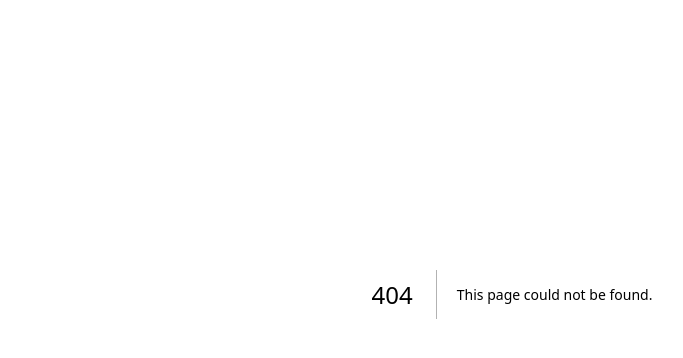
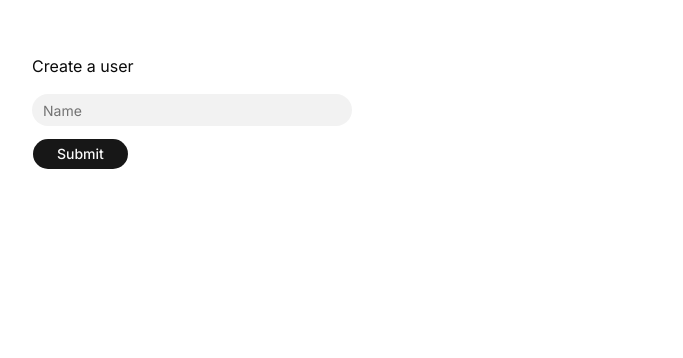
Before and after one commit to isemilia/nextjs-with-postgresql, a Next.js app: page /users in a window 1280 px wide. Before the commit this address had no page. Shown: the part 106-464 px from the top of the page, without its empty margins (128-811 px from the left). Built offline with nearby package versions, Linux system fonts and the light colour scheme.

Commit message:
Create user in postgresql

```diff
--- a/package.json
+++ b/package.json
@@ -14,6 +14,7 @@
     "cn": "^0.2.5",
     "lucide-react": "^1.41.0",
     "next": "16.3.4",
+    "pg": "^8.23.0",
     "react": "19.2.8",
     "react-dom": "19.2.8",
     "shadcn": "^4.21.0",
@@ -22,6 +23,7 @@
   "devDependencies": {
     "@tailwindcss/postcss": "^4",
     "@types/node": "^20",
+    "@types/pg": "^8.23.1",
     "@types/react": "^19",
     "@types/react-dom": "^19",
     "eslint": "^9",
--- /dev/null
+++ b/src/app/api/users/route.ts
@@ -0,0 +1,27 @@
+import { db } from '@/shared/lib/db'
+import { NextRequest } from 'next/server';
+
+export const GET = async () => {
+    const res = await db.query('SELECT * FROM users');
+
+    return Response.json(res.rows);
+}
+
+export const POST = async (request: NextRequest) => {
+    const body: { name: string } = await request.json();
+
+    try {
+        const res = await db.query(`
+        INSERT INTO users (name)
+        VALUES ($1)
+        RETURNING *
+        `, [body.name]);
+
+        return Response.json({ status: 'success', data: { user: res.rows[0] } }, { status: 200 });
+    } catch (e) {
+        console.error(e);
+
+        return Response.json({ status: 'error' }, { status: 500 });
+    }
+
+}
--- /dev/null
+++ b/src/app/users/page.tsx
@@ -0,0 +1,39 @@
+'use client';
+
+import { Button } from '@/shadcn/components/ui/button';
+import { Input } from '@/shadcn/components/ui/input';
+import { useState } from 'react';
+
+const Page = () => {
+  const [name, setName] = useState<string>();
+
+  const handleSubmit = async () => {
+    const res = await fetch('/api/users', {
+      method: 'POST',
+      headers: {
+        'Content-Type': 'application/json',
+      },
+      body: JSON.stringify({ name }),
+    });
+
+    const data = await res.json();
+
+    console.log(data);
+  };
+
+  return (
+    <div className="p-40">
+      <h2>Create a user</h2>
+      <div className="mt-4 space-y-3 w-80">
+        <Input
+          value={name}
+          onChange={(event) => setName(event.target.value)}
+          placeholder="Name"
+        />
+        <Button onClick={handleSubmit}>Submit</Button>
+      </div>
+    </div>
+  );
+};
+
+export default Page;
--- /dev/null
+++ b/src/shared/lib/db.js
@@ -0,0 +1,13 @@
+import { Pool } from 'pg';
+
+const pool = new Pool({
+    user: process.env.DB_USER,
+    host: process.env.DB_HOST,
+    database: process.env.DB_NAME,
+    password: process.env.DB_PASSWORD,
+    port: process.env.DB_PORT,
+});
+
+export const db = {
+    query: (text, params) => pool.query(text, params),
+};
```
Also changed, not shown: 1 other file (tests, documents, lock files or other folders).
